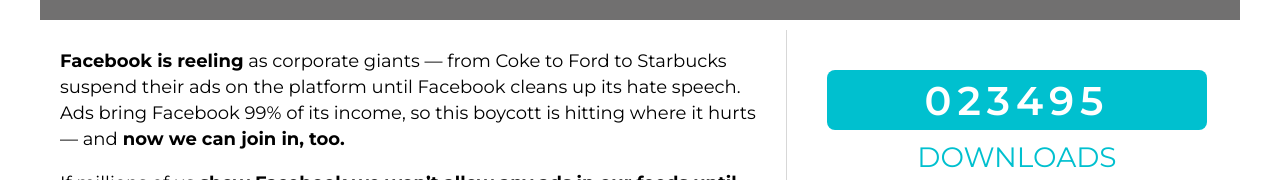
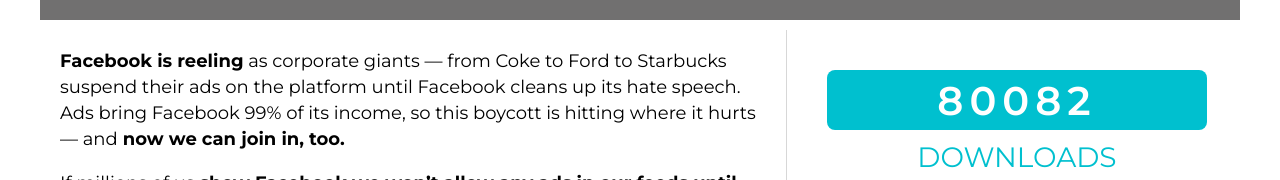
Before and after one commit to SumOfUs/adblocker-campaign, a React (Create React App) app: page / in a window 1280 px wide. Shown: the part 712-892 px from the top of the page. Built offline with nearby package versions, Linux system fonts and the light colour scheme.

Commit message:
Added counter

```diff
--- a/package.json
+++ b/package.json
@@ -7,6 +7,7 @@
     "@testing-library/react": "^9.3.2",
     "@testing-library/user-event": "^7.1.2",
     "react": "^16.13.1",
+    "react-countup": "^4.3.3",
     "react-dom": "^16.13.1",
     "react-scripts": "3.4.3",
     "react-share": "^4.2.1",
--- a/src/sections/BodyRight.js
+++ b/src/sections/BodyRight.js
@@ -8,14 +8,18 @@
   LinkedinShareButton,
   LinkedinIcon,
 } from "react-share";
+import CountUp from "react-countup";
 
 import avatar from "../assets/person.jpg";
 
 const Right = () => {
   const url = "https://adblocker-campaign.netlify.app/";
+  const count = parseInt(Math.random() * 100000);
   return (
     <Wrapper>
-      <Counter>023495</Counter>
+      <Counter>
+        <CountUp end={count} duration={2} />
+      </Counter>
       <Desc>Downloads</Desc>
       <Icon>
         <i className="fas fa-quote-left"></i>
```
Also changed, not shown: 1 other file (tests, documents, lock files or other folders).
